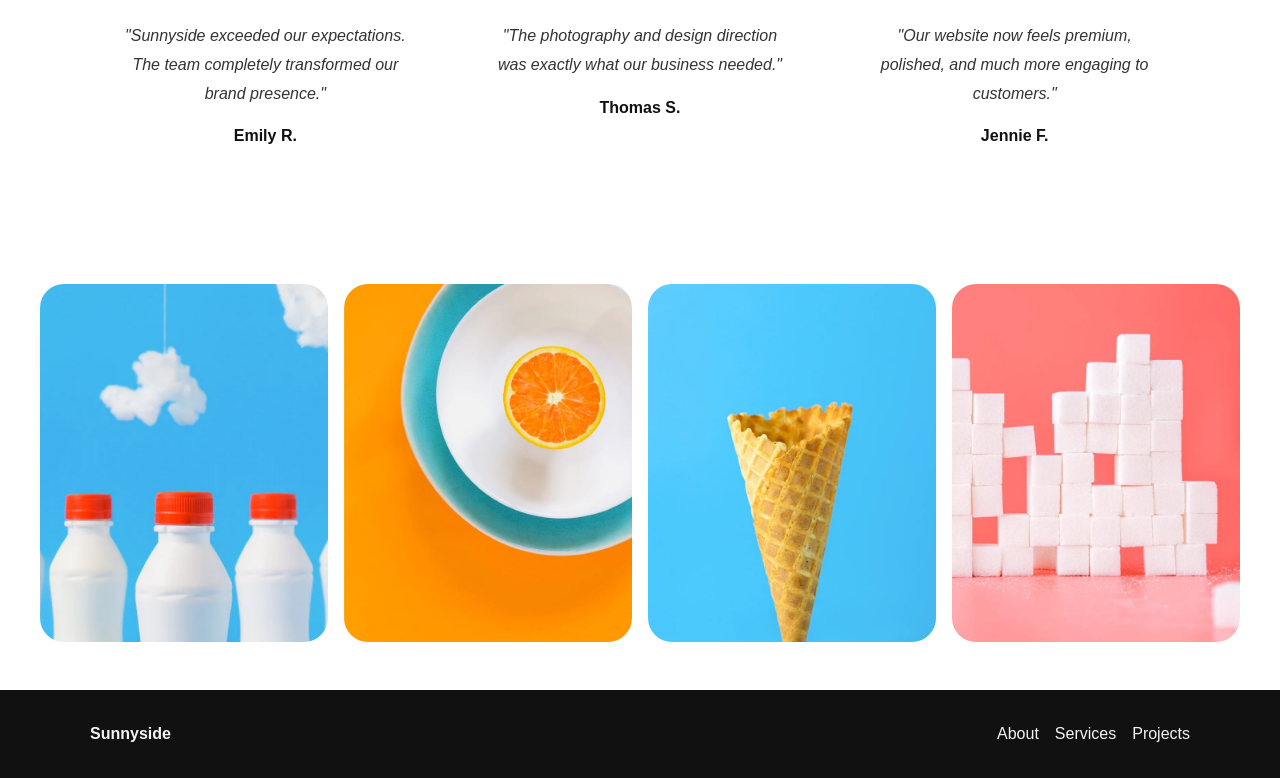
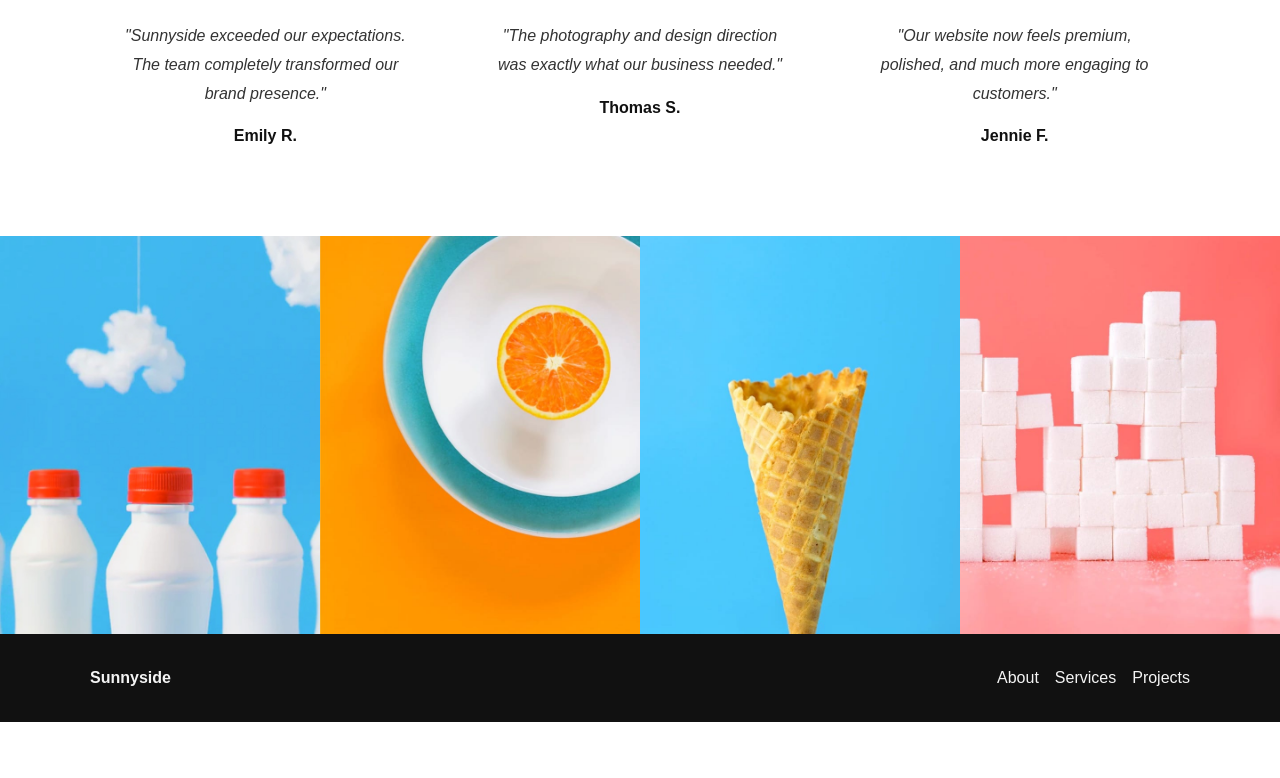
Before and after one commit to Noahsparkes/sunnyside-agency-landing-page-main-, a Next.js app: page / in a window 1280 px wide. Shown: the part 2968-3746 px from the top of the page. After the commit the page ends 3690 px from the top, so only its background shows below. Built offline with nearby package versions, Linux system fonts and the light colour scheme.

Commit message:
Refactor Gallery and Testimonials components for improved layout and styling

```diff
--- a/src/components/Gallery.tsx
+++ b/src/components/Gallery.tsx
@@ -7,11 +7,11 @@ const galleryItems = [
 
 export default function Gallery() {
   return (
-    <section style={{ padding: '3rem 2rem', background: '#fff' }}>
-      <div style={{ maxWidth: '1200px', margin: '0 auto' }}>
-        <div style={{ display: 'grid', gap: '1rem', gridTemplateColumns: 'repeat(auto-fit, minmax(260px, 1fr))' }}>
+    <section style={{ padding: 0, background: '#fff' }}>
+      <div style={{ width: '100vw', maxWidth: '100vw', marginLeft: 'calc(50% - 50vw)', marginRight: 'calc(50% - 50vw)' }}>
+        <div style={{ display: 'grid', gap: 0, gridTemplateColumns: 'repeat(auto-fit, minmax(260px, 1fr))' }}>
           {galleryItems.map((src) => (
-            <div key={src} style={{ overflow: 'hidden', borderRadius: '24px' }}>
+            <div key={src} style={{ overflow: 'hidden', borderRadius: 0 }}>
               <img src={src} alt="Gallery item" style={{ width: '100%', display: 'block', objectFit: 'cover' }} />
             </div>
           ))}
--- a/src/components/Testimonials.tsx
+++ b/src/components/Testimonials.tsx
@@ -25,7 +25,7 @@ export default function Testimonials() {
           {testimonials.map((item) => (
             <blockquote key={item.name} className="testimonial-card">
               <img src={item.image} alt={item.name} className="testimonial-image" />
-              <p className="testimonial-quote">"{item.quote}"</p>
+              <p className="testimonial-quote">&quot;{item.quote}&quot;</p>
               <footer className="testimonial-name">{item.name}</footer>
             </blockquote>
           ))}
```
